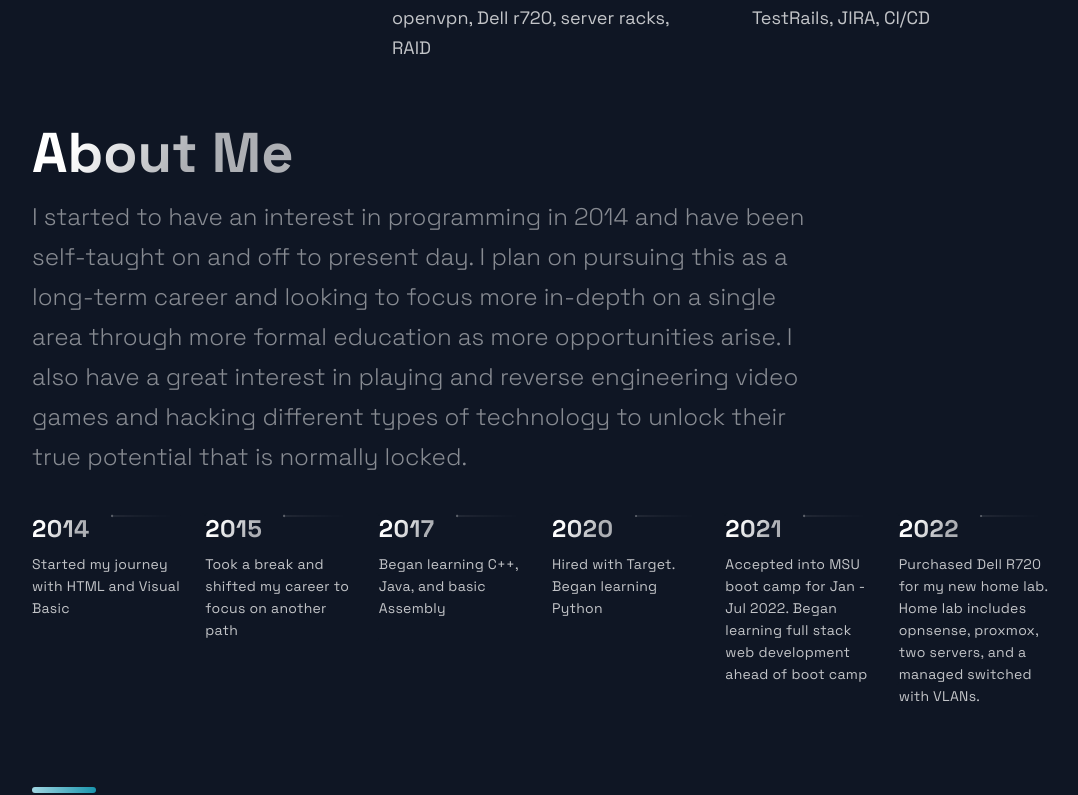
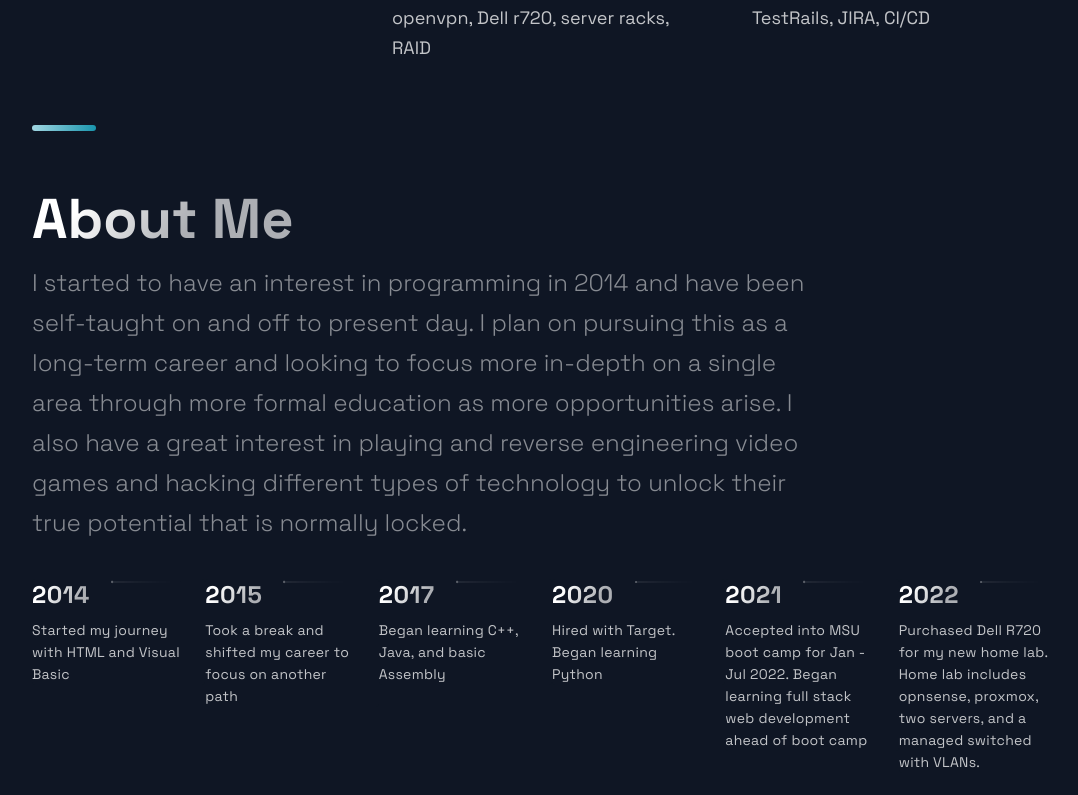
Before and after one commit to Anjato/website-portfolio, a Next.js app: page / in a window 1280 px wide. Shown: the part 3208-4003 px from the top of the page, without its empty margins (88-1166 px from the left). Built offline with nearby package versions, Linux system fonts and the light colour scheme.

Commit message:
added space between divider

```diff
--- a/src/components/TimeLine/TimeLine.js
+++ b/src/components/TimeLine/TimeLine.js
@@ -16,6 +16,7 @@ import { Section,
     SectionTitle
 } from '../../styles/GlobalComponents';
 import { TimeLineData } from '../../constants/constants';
+import {GridContainer} from "../Projects/ProjectsStyles";
 
 const TOTAL_CAROUSEL_COUNT = TimeLineData.length;
 
@@ -60,6 +61,8 @@ const Timeline = () => {
 
   return (
     <Section id={"about"}>
+        <SectionDivider />
+        <GridContainer />
         <SectionTitle>About Me</SectionTitle>
         <SectionText>
             I started to have an interest in programming in 2014 and have been self-taught on and off to present day. I
@@ -130,7 +133,6 @@ const Timeline = () => {
                 </CarouselButton>
             ))}
         </CarouselButtons>
-        <SectionDivider/>
     </Section>
   );
 };
```
